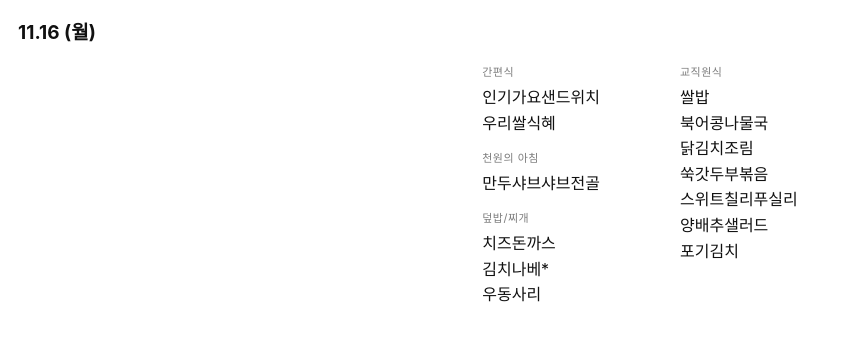
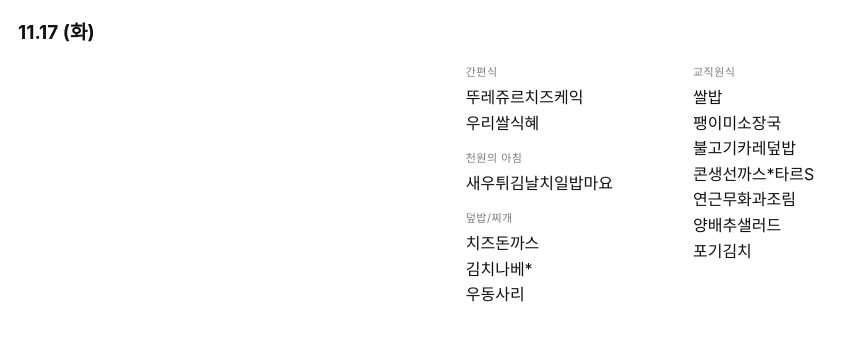
Before and after one commit to amaid-i0/menu-widget, a plain HTML site: page index.html in a window 1280 px wide. Shown: the whole page, without its empty margins (0-859 px from the left). Drawn offline with Linux system fonts and the light colour scheme.

Commit message:
update menu

```diff
--- a/index.html
+++ b/index.html
@@ -15,6 +15,6 @@
   .label{opacity:.55;font-size:11px;letter-spacing:.5px;margin-bottom:3px}
 </style></head>
 <body><div id="wrap">
-  <div id="date">11.16 (월)</div>
-  <div id="cols"><div class="col"><div class="corner"><div class="label">간편식</div>인기가요샌드위치<br>우리쌀식혜</div><div class="corner"><div class="label">천원의 아침</div>만두샤브샤브전골</div><div class="corner"><div class="label">덮밥/찌개</div>치즈돈까스<br>김치나베*<br>우동사리</div></div><div class="col"><div class="corner"><div class="label">교직원식</div>쌀밥<br>북어콩나물국<br>닭김치조림<br>쑥갓두부볶음<br>스위트칠리푸실리<br>양배추샐러드<br>포기김치</div></div></div>
+  <div id="date">11.17 (화)</div>
+  <div id="cols"><div class="col"><div class="corner"><div class="label">간편식</div>뚜레쥬르치즈케익<br>우리쌀식혜</div><div class="corner"><div class="label">천원의 아침</div>새우튀김날치일밥마요</div><div class="corner"><div class="label">덮밥/찌개</div>치즈돈까스<br>김치나베*<br>우동사리</div></div><div class="col"><div class="corner"><div class="label">교직원식</div>쌀밥<br>팽이미소장국<br>불고기카레덮밥<br>콘생선까스*타르S<br>연근무화과조림<br>양배추샐러드<br>포기김치</div></div></div>
 </div></body></html>
```
